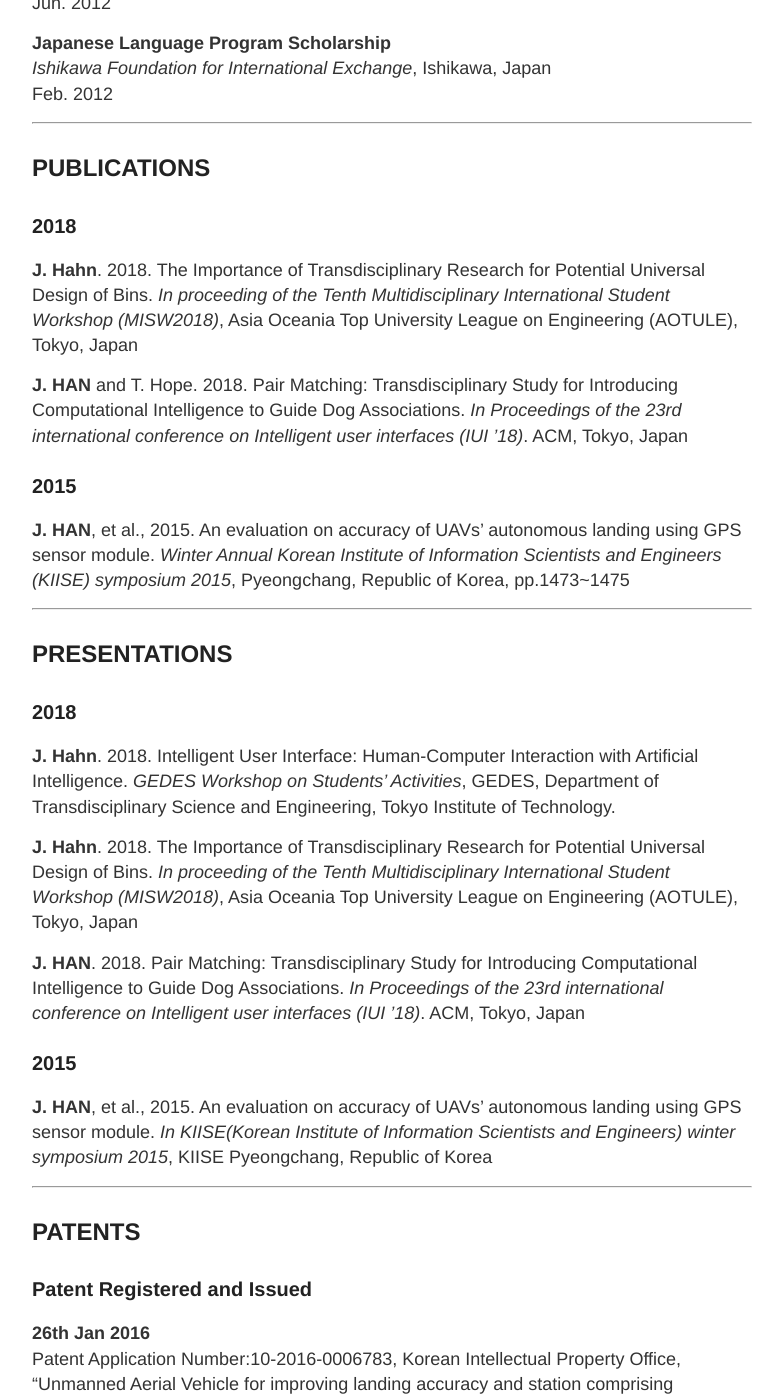
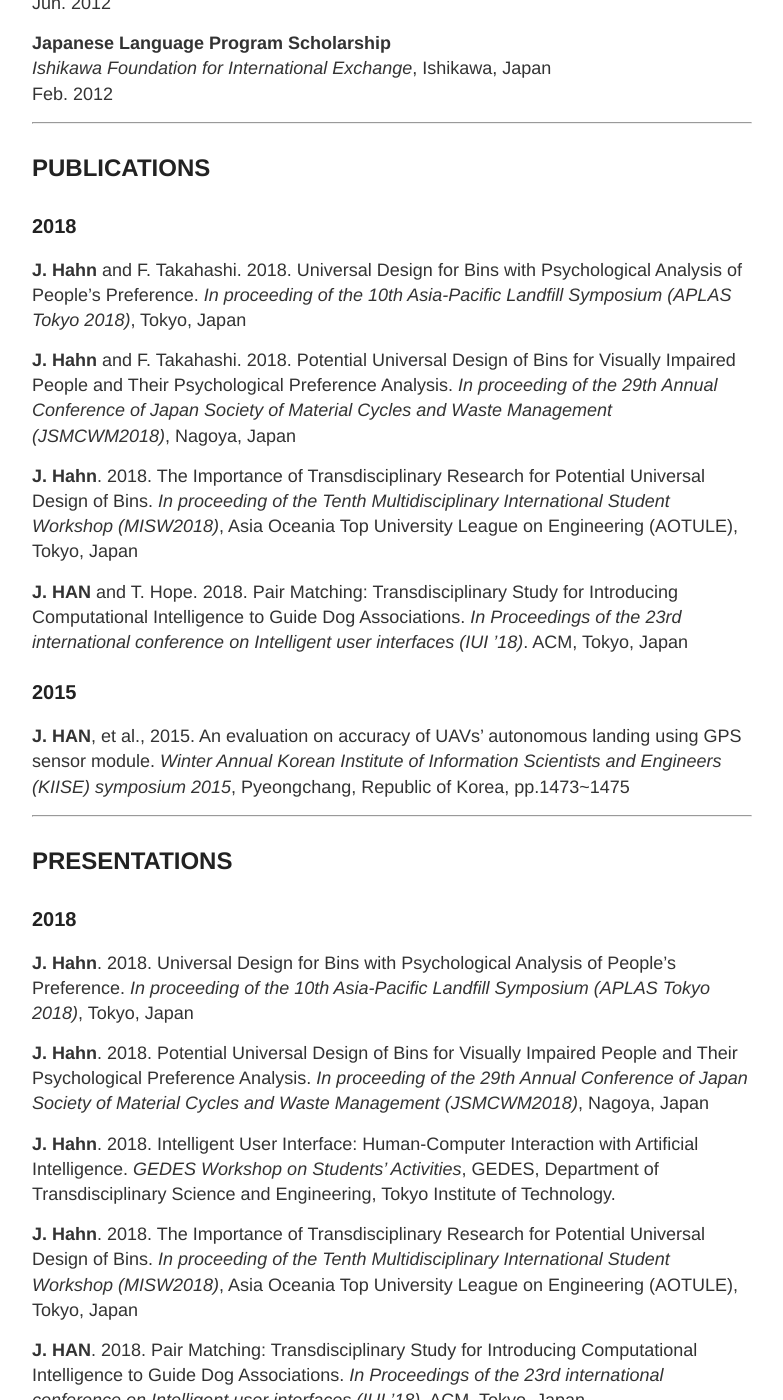
Before and after one commit to TangoEnSkai/tangoenskai.github.io, a Jekyll site: the page built from cv.md, in a window 1280 px wide and 1400 px high, scrolled down 4503 px. Shown: the whole window, without its empty margins (248-1031 px from the left). Built offline with Jekyll 4.4.1, drawn with Linux system fonts in a browser that asks for light colours.

Commit message:
Add publications and presentations for JSMCWM and APLAS

```diff
--- a/cv.md
+++ b/cv.md
@@ -193,6 +193,10 @@ Feb. 2012
 
 ### 2018
 
+**J. Hahn** and F. Takahashi. 2018. Universal Design for Bins with Psychological Analysis of People's Preference. _In proceeding of the 10th Asia-Pacific Landfill Symposium (APLAS Tokyo 2018)_, Tokyo, Japan
+
+**J. Hahn** and F. Takahashi. 2018. Potential Universal Design of Bins for Visually Impaired People and Their Psychological Preference Analysis. _In proceeding of the 29th Annual Conference of Japan Society of Material Cycles and Waste Management (JSMCWM2018)_, Nagoya, Japan
+
 **J. Hahn**. 2018. The Importance of Transdisciplinary Research for Potential Universal Design of Bins. _In proceeding of the Tenth Multidisciplinary International Student Workshop (MISW2018)_, Asia Oceania Top University League on Engineering (AOTULE), Tokyo, Japan
 
 **J. HAN** and T. Hope. 2018. Pair Matching: Transdisciplinary Study for Introducing Computational Intelligence to Guide Dog Associations. _In Proceedings of the 23rd international conference on Intelligent user interfaces (IUI ’18)_. ACM, Tokyo, Japan
@@ -208,6 +212,10 @@ Feb. 2012
 ## PRESENTATIONS
 
 ### 2018
+
+**J. Hahn**. 2018. Universal Design for Bins with Psychological Analysis of People's Preference. _In proceeding of the 10th Asia-Pacific Landfill Symposium (APLAS Tokyo 2018)_, Tokyo, Japan
+
+**J. Hahn**. 2018. Potential Universal Design of Bins for Visually Impaired People and Their Psychological Preference Analysis. _In proceeding of the 29th Annual Conference of Japan Society of Material Cycles and Waste Management (JSMCWM2018)_, Nagoya, Japan
 
 **J. Hahn**. 2018. Intelligent User Interface: Human-Computer Interaction with Artificial Intelligence. _GEDES Workshop on Students’ Activities_, GEDES, Department of Transdisciplinary Science and Engineering, Tokyo Institute of Technology.
 
```
